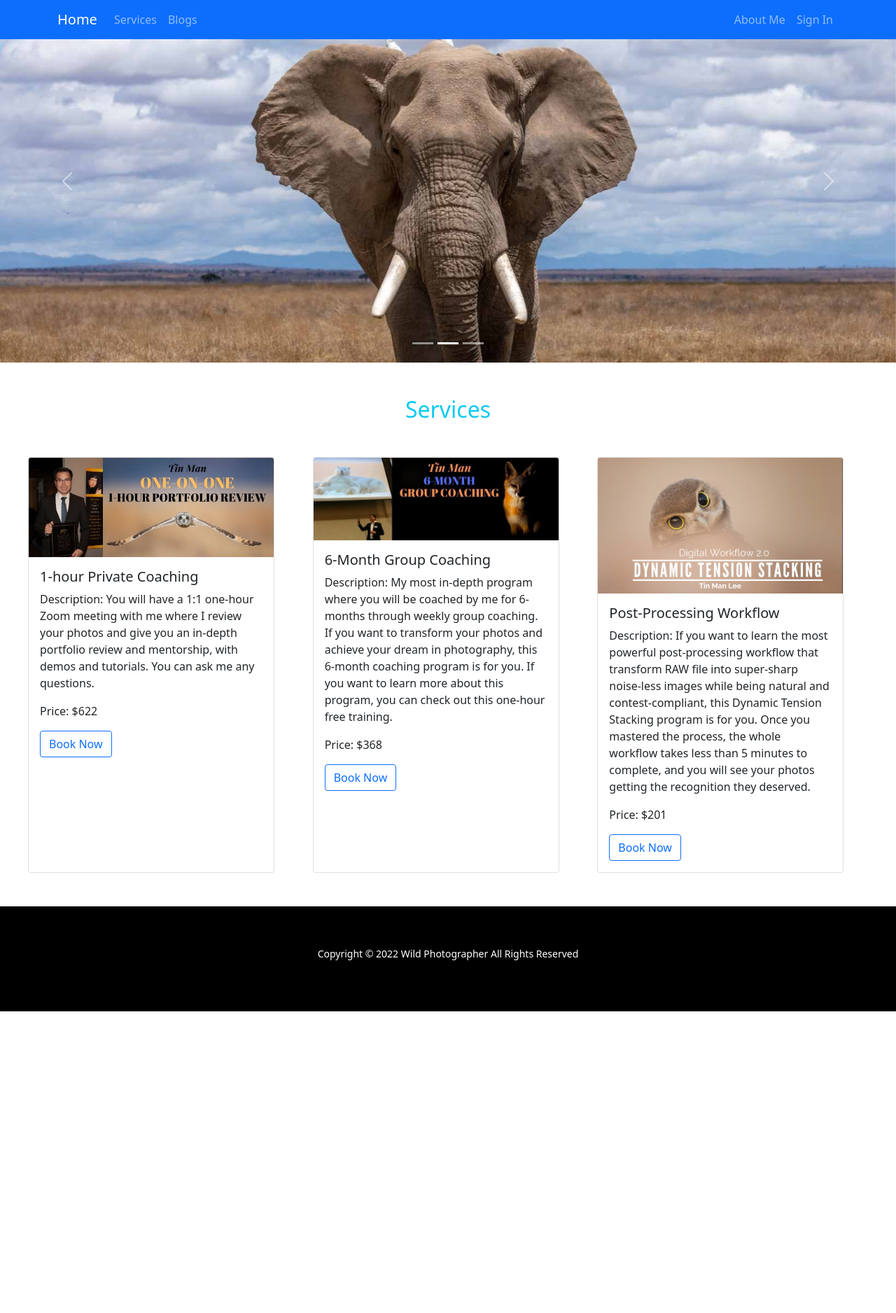
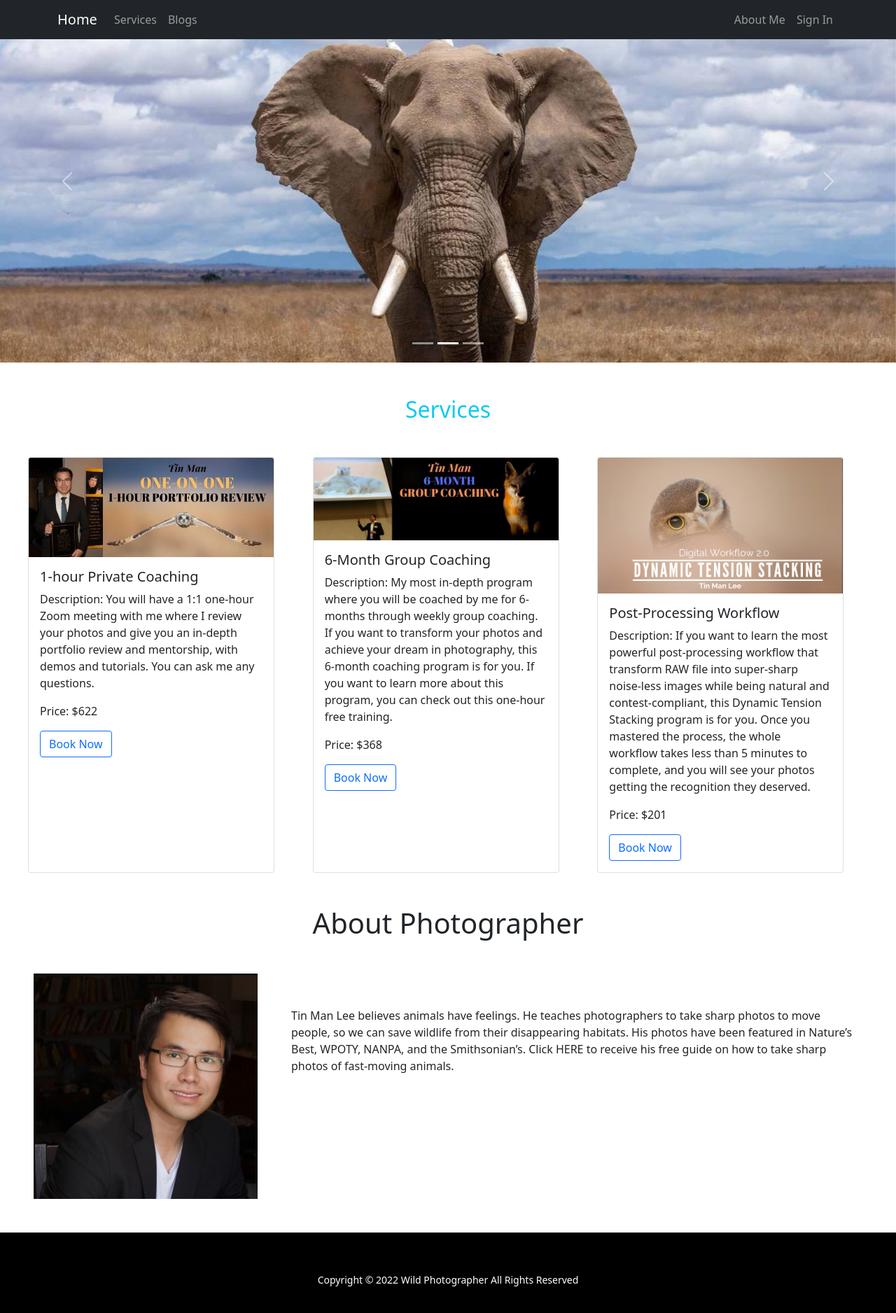
Before and after one commit to Shahadat91/wildlife-photographer, a React (Create React App) app: page / in a window 1280 px wide. Shown: the top 1876 px of the page at 70% size. Before the commit the page ends 1445 px from the top, so only its background shows below. Built offline with nearby package versions, Linux system fonts and the light colour scheme; no server answers.

Commit message:
extration section created

```diff
--- a/src/components/AboutMe/AboutMe.js
+++ b/src/components/AboutMe/AboutMe.js
@@ -2,8 +2,9 @@ import React from 'react';
 
 const AboutMe = () => {
     return (
-        <div>
-            <h2>This is About Me</h2>
+        <div style={{marginTop: '60px'}}>
+            <h2>I am Shahadat Hosain</h2>
+            <p>Currently I am working in a company named Sun Yad. Next 6 month i want to be junior web developer.</p>
         </div>
     );
 };
--- /dev/null
+++ b/src/components/AboutPhotoGrapher/AboutPhotographer.js
@@ -0,0 +1,20 @@
+import React from 'react';
+
+import profile from '../../Images/tin_1920.jpg';
+const AboutPhotographer = () => {
+    return (
+        <div className='mt-5' >
+            <h1 className='text-center m-5'>About Photographer</h1>
+            <div className='d-flex justify-content-around'>
+                <img className='w-25 ms-5' src={profile} alt="" />
+
+                <p className='m-5'>Tin Man Lee believes animals have feelings. He teaches photographers to take sharp photos to move people, so we can save wildlife from their disappearing habitats. His photos have been featured in Nature’s Best, WPOTY, NANPA, and the Smithsonian’s. Click HERE to receive his free guide on how to take sharp photos of fast-moving animals.</p>
+            </div>
+
+
+
+        </div>
+    );
+};
+
+export default AboutPhotographer;
--- a/src/components/Blogs/Blogs.js
+++ b/src/components/Blogs/Blogs.js
@@ -29,10 +29,10 @@ const Blogs = () => {
         </p>
       </div>
       <div>
-        <h2>
+        <h3>
           Q-3: What other services does `firebase` provide other than
           authentication?
-        </h2>
+        </h3>
         <p>Firebase Authentication  backend services provides করে, সহজে SDKs ব্যবহার করে কাজ করা যায়, এবং ready-made UI libraries আছে যা app এ users কে authenticate করে।  passwords, phone numbers, Google, Facebook, Twitter, সহ অনেকগুলো authentication support করে।</p>
       </div>
     </div>
--- a/src/components/Header/Header.js
+++ b/src/components/Header/Header.js
@@ -14,7 +14,7 @@ const Header = () => {
    navigate('/signin');
  }
   return (
-    <Navbar collapseOnSelect expand="lg" bg="primary" variant="dark" fixed="top">
+    <Navbar collapseOnSelect expand="lg" bg="dark" variant="dark" fixed="top">
       <Container>
         <Navbar.Brand as={Link} to="/">Home</Navbar.Brand>
         <Navbar.Toggle aria-controls="responsive-navbar-nav" />
--- a/src/components/Home/Home.js
+++ b/src/components/Home/Home.js
@@ -1,4 +1,5 @@
 import React from 'react';
+import AboutPhotographer from '../AboutPhotoGrapher/AboutPhotographer';
 import Banner from '../Banner/Banner';
 import Services from '../Services/Services';
 
@@ -7,6 +8,7 @@ const Home = () => {
         <>
             <Banner></Banner>
             <Services></Services>
+            <AboutPhotographer></AboutPhotographer>
         </>
     );
 };
```
Also changed, not shown: public/Images/expert-6.png (deleted), src/Images/tin_1920.jpg (added).
